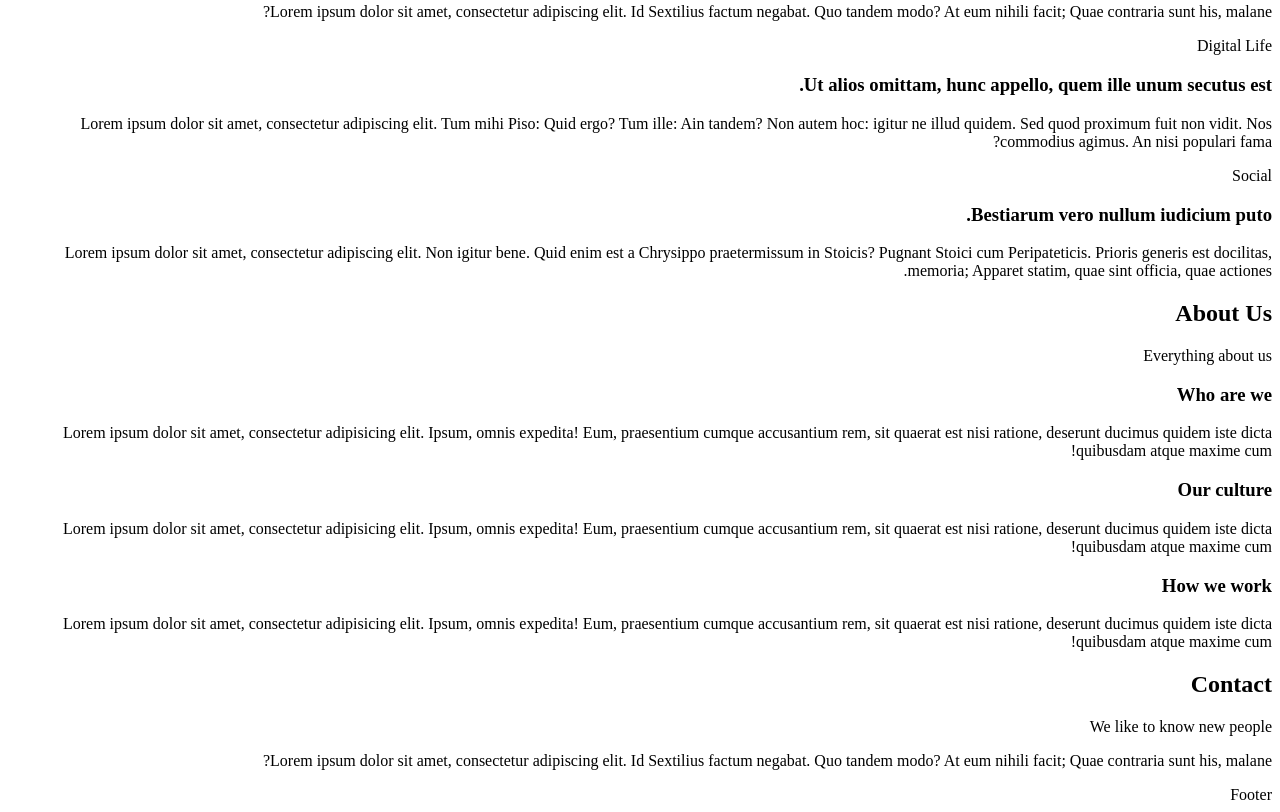
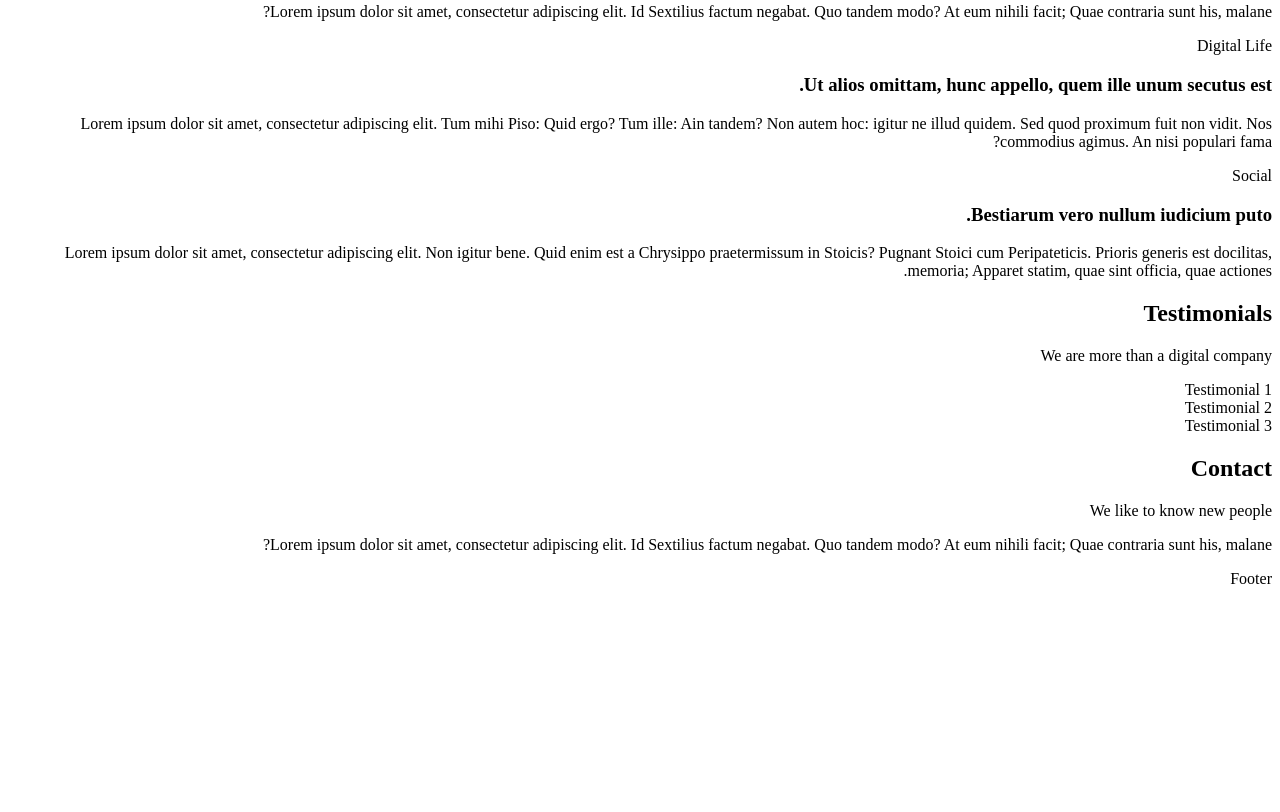
Before and after one commit to yusufmolumo/alu-web_front_end, a plain HTML site: page html_advanced/16-index.html in a window 1280 px wide. Shown: the part 1181-1993 px from the top of the page. After the commit the page ends 1777 px from the top, so only its background shows below. Drawn offline with Linux system fonts and the light colour scheme.

Commit message:
Update 16-index.html

```diff
--- a/html_advanced/16-index.html
+++ b/html_advanced/16-index.html
@@ -103,18 +103,13 @@
        <section>
         <div>
             <header>
-            <h2>About Us</h2>
-            <p>Everything about us</p>
+                <h2>Testimonials</h2>
+                <p>We are more than a digital company</p>
             </header>
             <div>
-            <h3>Who are we</h3>
-            <p>Lorem ipsum dolor sit amet, consectetur adipisicing elit. Ipsum, omnis expedita! Eum, praesentium cumque accusantium rem, sit quaerat est nisi ratione, deserunt ducimus quidem iste dicta quibusdam atque maxime cum!</p>
-
-            <h3>Our culture</h3>
-            <p>Lorem ipsum dolor sit amet, consectetur adipisicing elit. Ipsum, omnis expedita! Eum, praesentium cumque accusantium rem, sit quaerat est nisi ratione, deserunt ducimus quidem iste dicta quibusdam atque maxime cum!</p>
-
-            <h3>How we work</h3>
-            <p>Lorem ipsum dolor sit amet, consectetur adipisicing elit. Ipsum, omnis expedita! Eum, praesentium cumque accusantium rem, sit quaerat est nisi ratione, deserunt ducimus quidem iste dicta quibusdam atque maxime cum!</p>
+                <article>Testimonial 1</article>
+                <article>Testimonial 2</article>
+                <article>Testimonial 3</article>
             </div>
        </div>
        </section>
```
Lines whose indentation alone changed are shown as unchanged.
